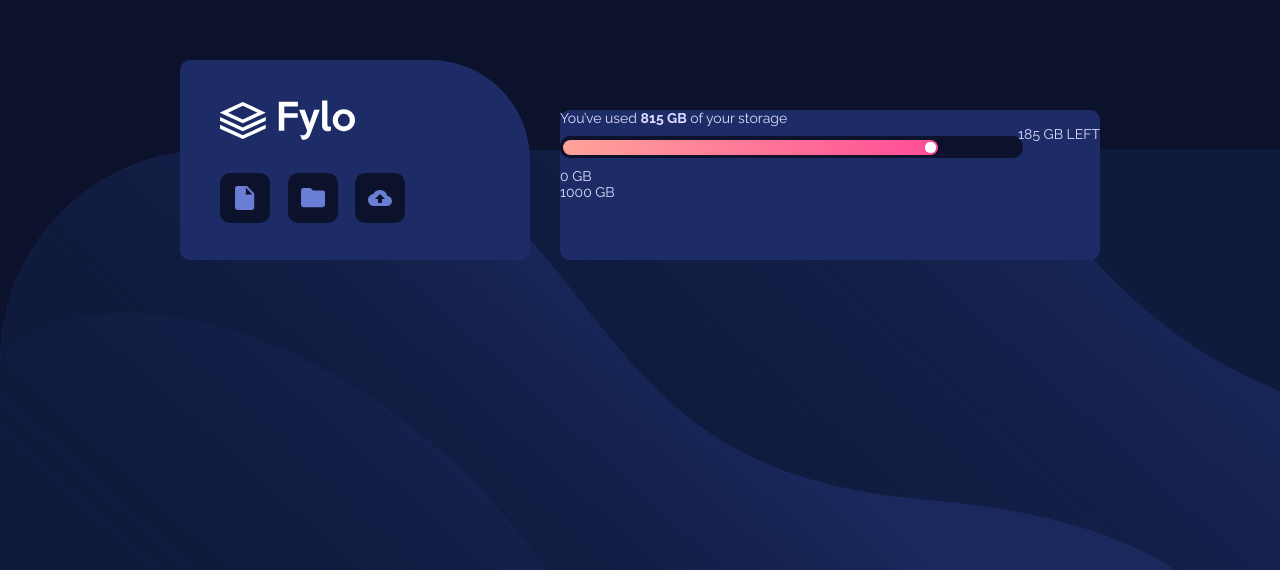
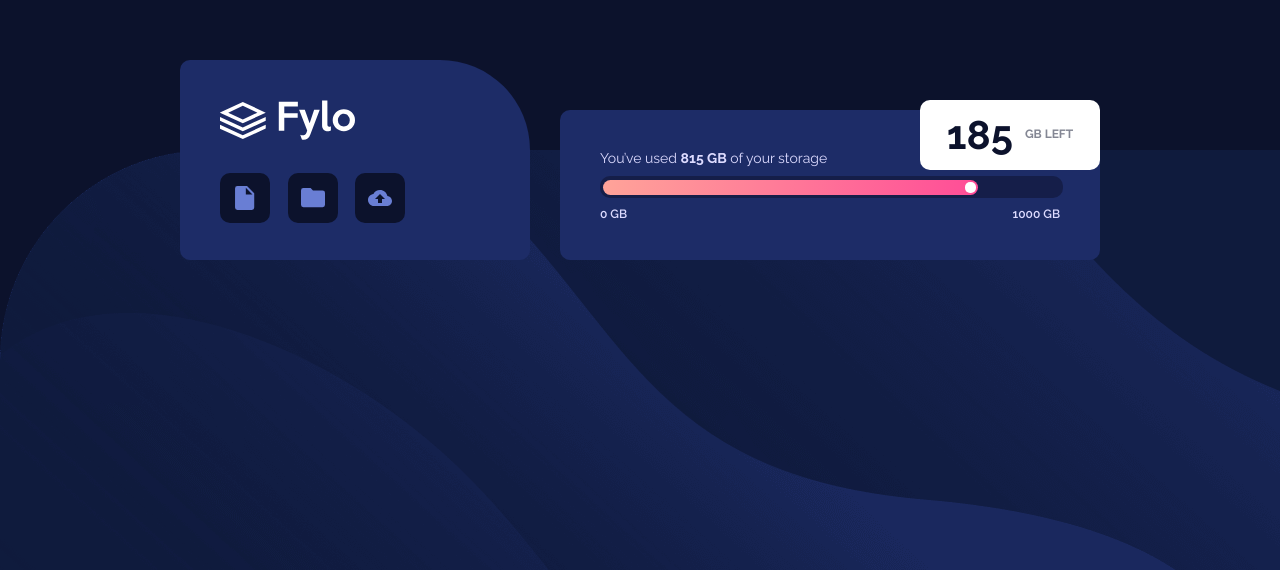
Before and after one commit to KatarzynaChmielecka/Fylo-data-storage, a plain HTML site: page index.html in a window 1280 px wide. Shown: the part 250-820 px from the top of the page. Drawn offline with Linux system fonts and the light colour scheme.

Commit message:
styling content-right

```diff
--- a/css/style.css
+++ b/css/style.css
@@ -32,7 +32,7 @@
       width: 310px;
       height: 160px;
       background: hsl(228, 56%, 26%);
-      border-radius: 10px 100px 10px 10px;
+      border-radius: 10px 90px 10px 10px;
       padding: 40px 0 0 40px;
   }
 
@@ -60,17 +60,37 @@
   }
 
   .wrapper-content-right {
-      width: 540px;
-      height: 150px;
+      width: 460px;
+      height: 70px;
       background: hsl(228, 56%, 26%);
       border-radius: 10px;
       font-size: 1.4rem;
       color: hsl(243, 100%, 93%);
       position: relative;
+      padding: 40px;
   }
-  /* .storage-left-value {
+
+  .storage-left {
+      width: 180px;
+      height: 70px;
+      background: #fff;
+      border-radius: 10px;
+      color: hsl(229, 7%, 55%);
+      font-size: 1.2rem;
       font-weight: 700;
-  } */
+      display: flex;
+      justify-content: center;
+      align-items: center;
+  }
+
+  .storage-left-value {
+      font-weight: 700;
+      font-size: 4rem;
+      color: hsl(229, 57%, 11%);
+      margin: 0 12px 0 0;
+  }
+
+  .used-capacity {}
 
   .used-capacity-value {
       font-weight: 700;
@@ -86,7 +106,7 @@
       margin: 10px 0;
       width: 375px;
       border-radius: 10px;
-      background: hsl(229, 57%, 11%);
+      background: #151E49;
       padding-right: 85px;
       padding-top: 1px;
       padding: 1px 85px 1px 3px;
@@ -114,4 +134,12 @@
   .storage-left {
       position: absolute;
       right: 0;
+      top: -10px;
   }
+
+  .range-values {
+      display: flex;
+      justify-content: space-between;
+      font-size: 1.2rem;
+      font-weight: 600;
+  }
--- a/index.html
+++ b/index.html
@@ -28,11 +28,14 @@
                 <div class="used-capacity"> You’ve used
                     <span class="used-capacity-value"> 815 GB</span> of your storage</div>
                 <div class="storage-left">
-                    <span class="storage-left-value">185</span> GB LEFT</div>
+                    <span class="storage-left-value">185</span> GB LEFT
+                </div>
                 <div class="speech-bubble-triangle"></div>
                 <input type="range" class="range" min="0" max="815" value="815">
-                <div class="storage-start ">0 GB </div>
-                <div class="storage-end ">1000 GB </div>
+                <div class="range-values">
+                    <div class="storage-start ">0 GB </div>
+                    <div class="storage-end ">1000 GB </div>
+                </div>
             </div>
         </div>
 
```
